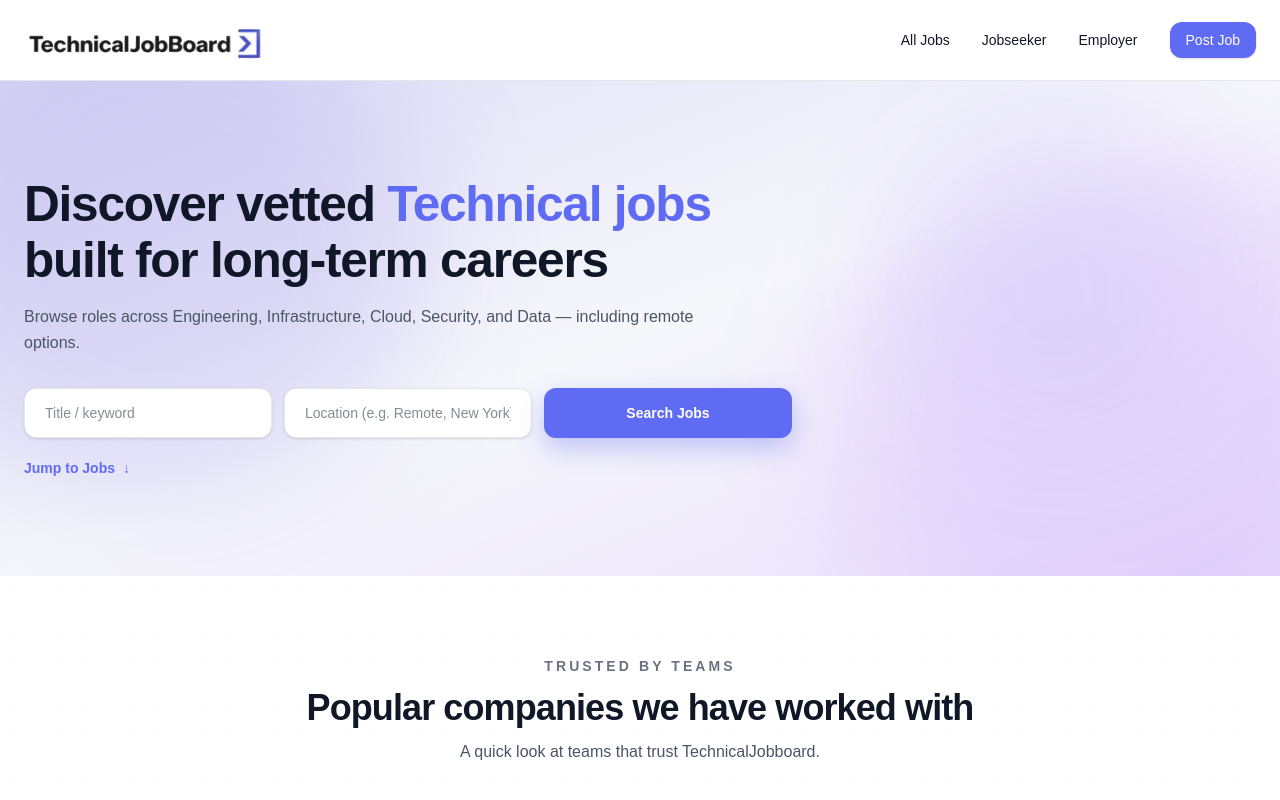
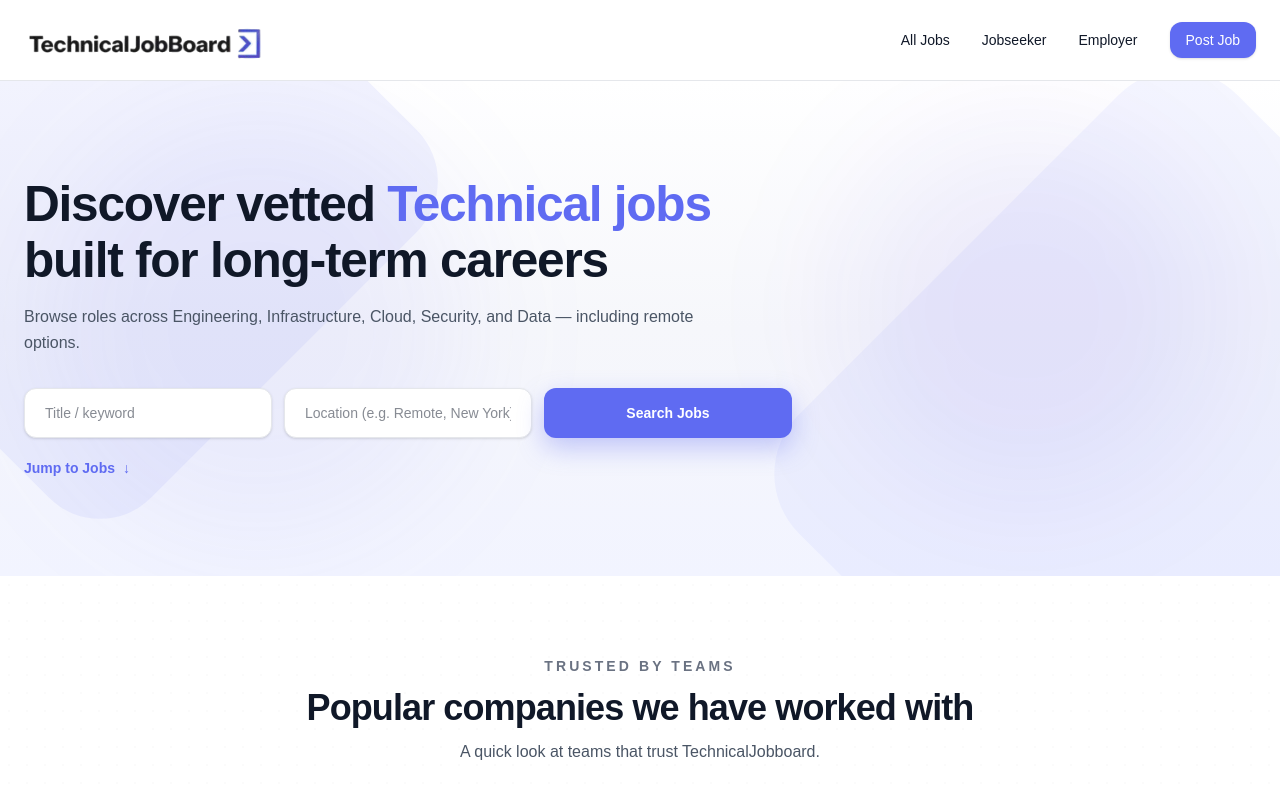
Before and after one commit to adebisidolapo/technicaljobboard, a Next.js app in the folder jobboard/: page / in a window 1280 px wide. Shown: the top 800 px of the page. Built offline with nearby package versions, Linux system fonts and the light colour scheme.

Commit message:
update ui

```diff
--- a/jobboard/app/page.tsx
+++ b/jobboard/app/page.tsx
@@ -332,18 +332,24 @@ const CATEGORIES = [
     <main className="font-sans bg-gray-100 text-[#02000D]">
 
 
-{/* ================= HERO (Light + Visible Legacy Purple) ================= */}
+{/* ================= HERO (Virelynx-style: cool lavender/grey, NO pink) ================= */}
 <section className="relative py-20 md:py-24 overflow-hidden bg-[#F6F7FB]">
+  {/* Base soft wash (cool, not pink) */}
+  <div className="pointer-events-none absolute inset-0 bg-gradient-to-b from-white via-[#F6F7FB] to-[#F2F4FF]" />
 
-  {/* Legacy purple wash (VISIBLE now) */}
-  <div className="pointer-events-none absolute inset-0 bg-gradient-to-br from-[#3017D3]/12 via-transparent to-[#6F00FC]/10" />
+  {/* Big geometric “diamond” shapes like Virelynx (cool lavender) */}
+  <div
+    className="pointer-events-none absolute -top-40 -left-40 h-[520px] w-[520px] rotate-45
+               rounded-[72px] bg-[#5F6BF2]/[0.08]"
+  />
+  <div
+    className="pointer-events-none absolute -bottom-52 -right-52 h-[620px] w-[620px] rotate-45
+               rounded-[84px] bg-[#5F6BF2]/[0.06]"
+  />
 
-  {/* Legacy radial glows (these make it clearly show without looking “pink”) */}
-  <div className="pointer-events-none absolute -top-24 -left-24 h-[520px] w-[520px] rounded-full bg-[#3017D3]/10 blur-3xl" />
-  <div className="pointer-events-none absolute -bottom-28 -right-28 h-[560px] w-[560px] rounded-full bg-[#6F00FC]/8 blur-3xl" />
-
-  {/* Modern accent blobs (new purple, subtle) */}
-  <div className="pointer-events-none absolute top-16 right-20 h-72 w-72 rounded-full bg-[#5F6BF2]/8 blur-3xl" />
+  {/* Secondary cool legacy blue glow (still not pink) */}
+  <div className="pointer-events-none absolute top-10 right-16 h-[380px] w-[380px] rounded-full bg-[#3017D3]/[0.06] blur-3xl" />
+  <div className="pointer-events-none absolute bottom-10 left-12 h-[420px] w-[420px] rounded-full bg-[#5F6BF2]/[0.07] blur-3xl" />
 
   <div className="relative max-w-7xl mx-auto px-6">
     <div className="max-w-3xl">
@@ -364,13 +370,17 @@ const CATEGORIES = [
           <input
             type="text"
             placeholder="Title / keyword"
-            className="w-full px-5 py-3.5 rounded-xl bg-white border border-gray-200 text-gray-900 text-sm shadow-sm outline-none focus:ring-2 focus:ring-[#5F6BF2]/30"
+            className="w-full px-5 py-3.5 rounded-xl bg-white border border-gray-200
+                       text-gray-900 text-sm shadow-sm outline-none
+                       focus:ring-2 focus:ring-[#5F6BF2]/30"
           />
 
           <input
             type="text"
             placeholder="Location (e.g. Remote, New York)"
-            className="w-full px-5 py-3.5 rounded-xl bg-white border border-gray-200 text-gray-900 text-sm shadow-sm outline-none focus:ring-2 focus:ring-[#5F6BF2]/30"
+            className="w-full px-5 py-3.5 rounded-xl bg-white border border-gray-200
+                       text-gray-900 text-sm shadow-sm outline-none
+                       focus:ring-2 focus:ring-[#5F6BF2]/30"
           />
 
           <button
```
